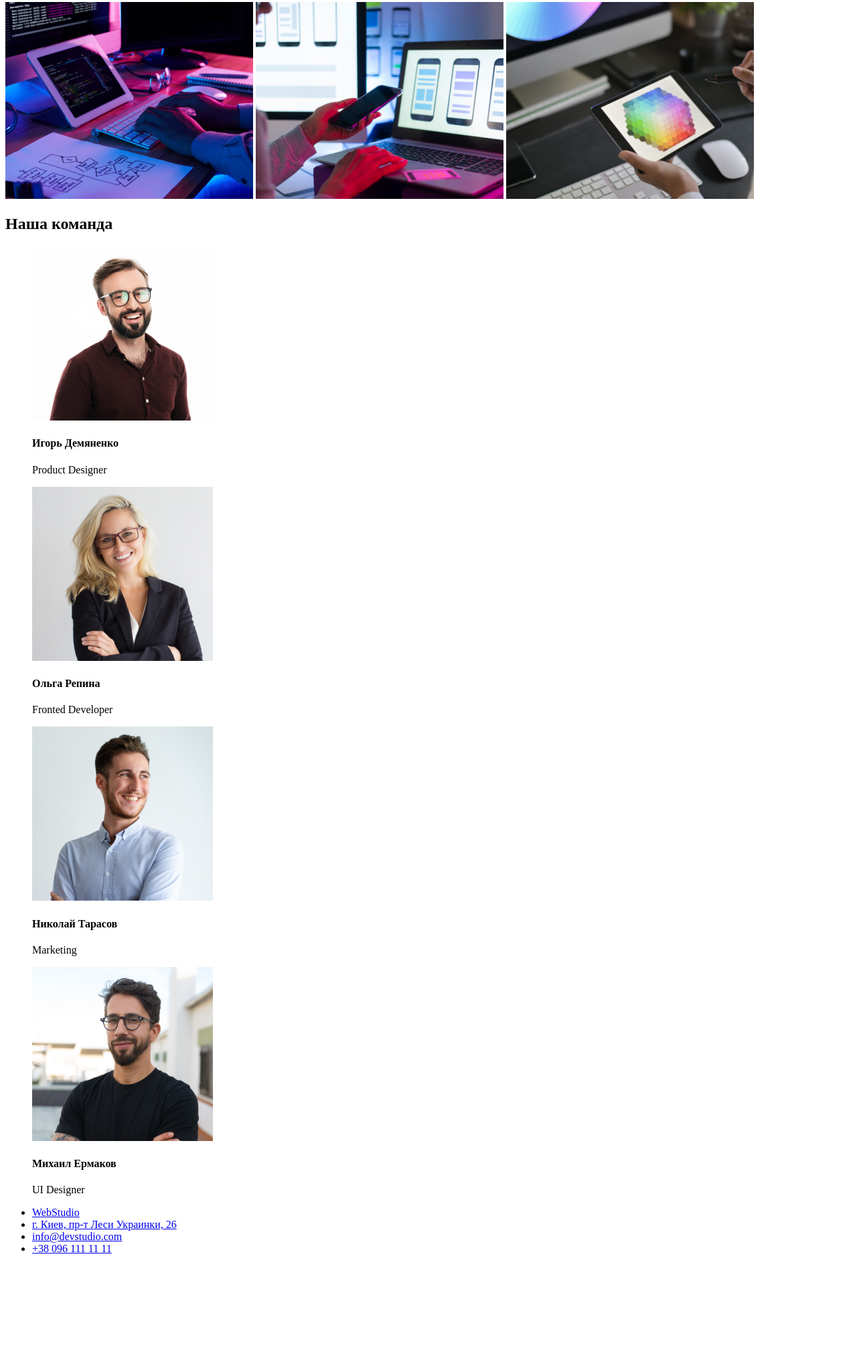
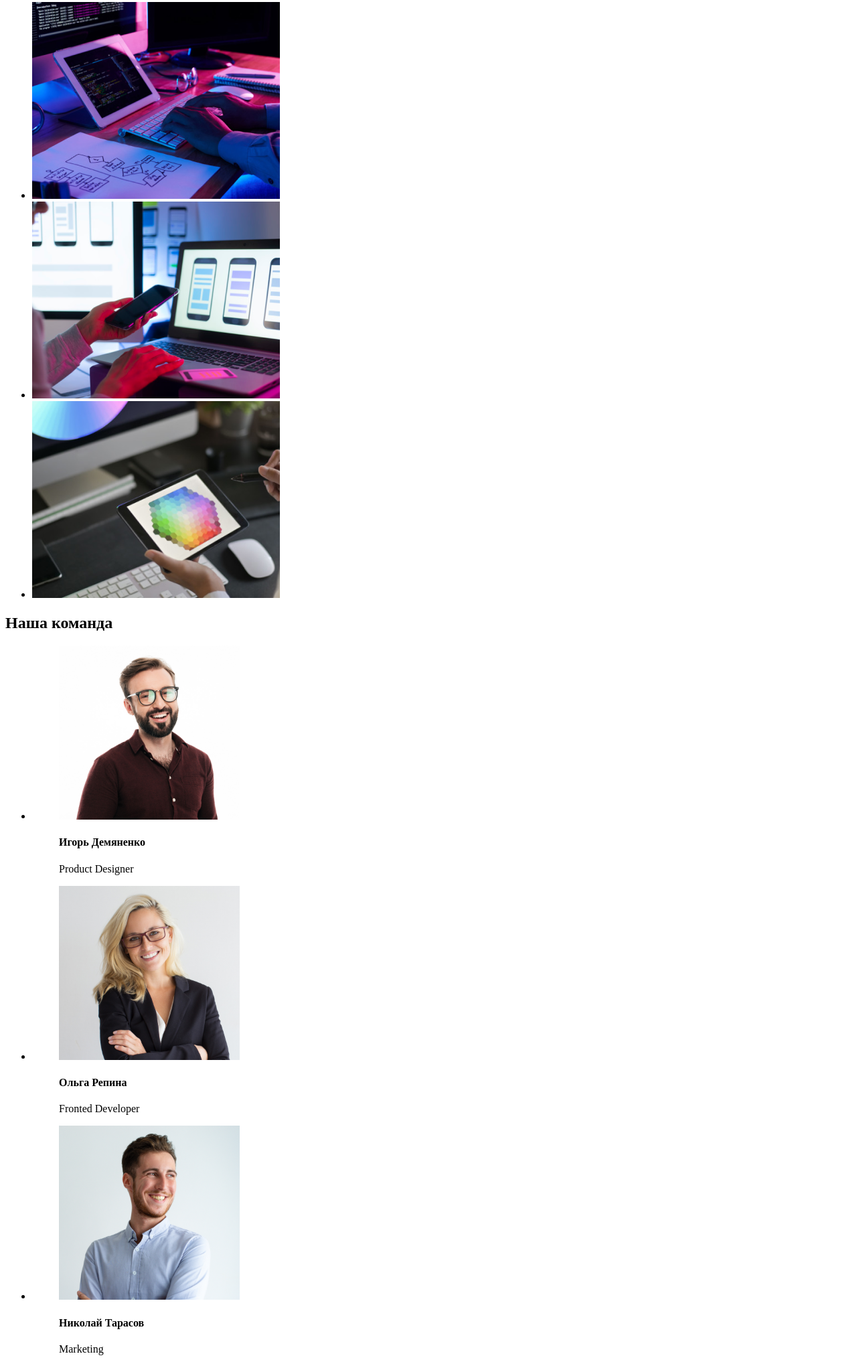
Before and after one commit to dimahalaiskiy/goit-markup-hw-01, a plain HTML site: page index.html in a window 1280 px wide. Shown: the part 635-2672 px from the top of the page at 67% size. Before the commit the page ends 2525 px from the top, so only its background shows below. Drawn offline with Linux system fonts and the light colour scheme.

Commit message:
1ya_pravka

```diff
--- a/index.html
+++ b/index.html
@@ -50,39 +50,51 @@
             </ul>
 
                 <h2>Чем мы занимаемся?</h2>
-                <img src="img/img1.png" alt="Компьютерный стол">
-                <img src="img/img2.png" alt="Работа с телефоном">
-                <img src="img/img3.png" alt="Работа с планшетом">
+            <ul>
+                <li><img src="img/img1.png" alt="Компьютерный стол"></li>
+                <li><img src="img/img2.png" alt="Работа с телефоном"></li>
+                <li><img src="img/img3.png" alt="Работа с планшетом"></li>
+            </ul>
         </section>
         <!-- Третий блок "Наша команда" -->
         <section>
             <h2>Наша команда</h2>
+            <ul>
+                <li>
                     <figure>
                     <img src="img/team/team1.jpg" alt="Человек" width="270" height="260">
                     <h4>Игорь Демяненко</h4>
                     <p>Product Designer</p>
                     </figure>
+                </li>
+                <li>
                     <figure>
                     <img src="img/team/team2.jpg" alt="Человек" width="270" height="260">
                     <h4>Ольга Репина</h4>
-                    <p>Fronted Developer</p>
+                    <p>Fronted Developer</p></li>
                     </figure>
+                <li>
                     <figure>
                     <img src="img/team/team3.jpg" alt="Человек" width="270" height="260">
                     <h4>Николай Тарасов</h4>
                     <p>Marketing</p>
                     </figure>
+                </li>
+                <li>
                     <figure>
                     <img src="img/team/team4.jpg" alt="Человек" width="270" height="260">
                     <h4>Михаил Ермаков</h4>
-                    <p>UI Designer</p>
+                    <p>UI Designer</p></li>
                     </figure>
+                </li>
+            </ul>
         </section>
     </main>
+    <!-- Footer -->
     <footer>
+        <a href="#">WebStudio</a>
         <ul>
-        <li><a href="#">WebStudio</a></li>
-        <li><a href="https://www.google.com/maps/place/%D0%B1%D1%83%D0%BB.+%D0%9B%D0%B5%D1%81%D0%B8+%D0%A3%D0%BA%D1%80%D0%B0%D0%B8%D0%BD%D0%BA%D0%B8,+26,+%D0%9A%D0%B8%D0%B5%D0%B2,+02000/data=!4m2!3m1!1s0x40d4cf0e033ecbe9:0x57a4dffefec77da0?sa=X&ved=2ahUKEwjv_u_av4rxAhXqwosKHTPBB-MQ8gEwAHoECAQQAQ">г. Киев, пр-т Леси Украинки, 26</a></li>
+        <li><a href="#">г. Киев, пр-т Леси Украинки, 26</a></li>
         <li><a href="mailto:info@devstudio.com">info@devstudio.com</a></li>
         <li><a href="tel:+380961111111">+38 096 111 11 11</a></li>
         </ul>
```
Lines whose indentation alone changed are shown as unchanged.
